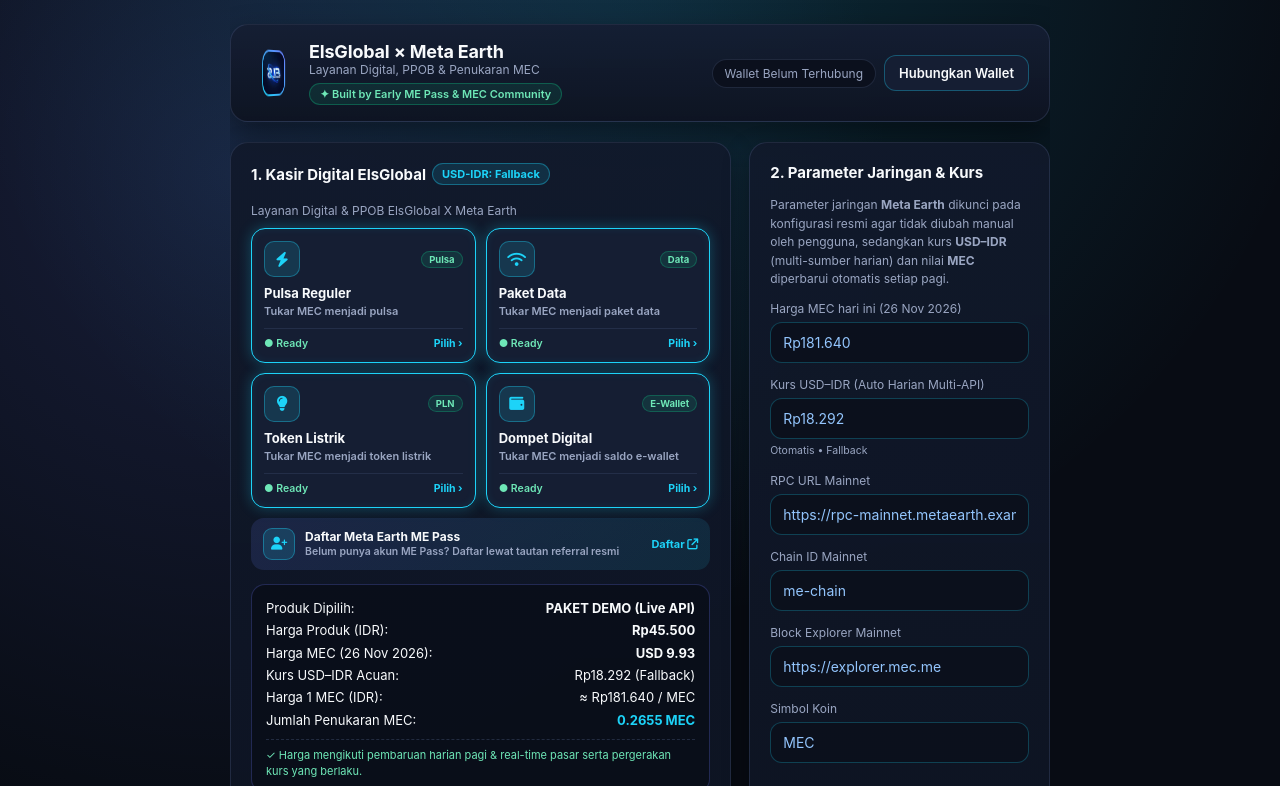
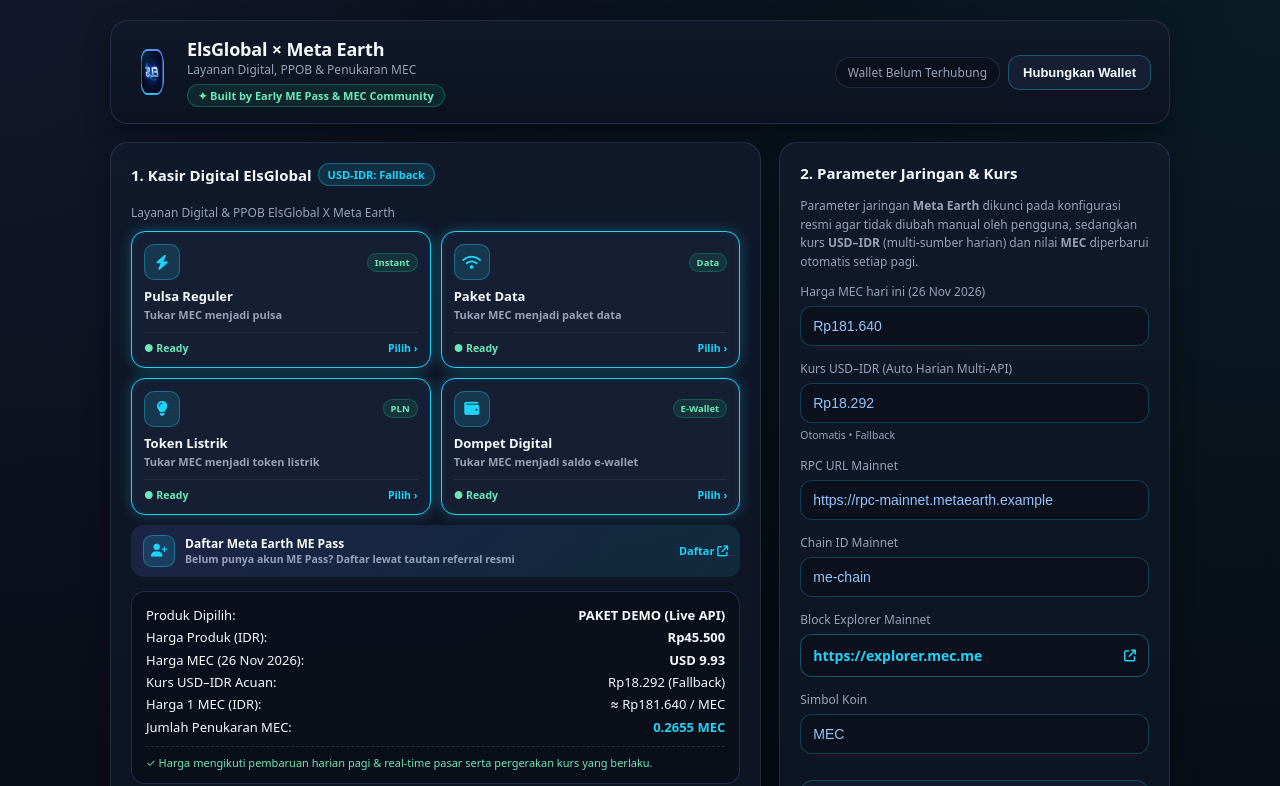
Before and after one commit to adasatudua950-sys/elsglobal-harbor-demo, a plain HTML site: page index.html in a window 1280 px wide. Shown: the top 786 px of the page. Drawn offline with Linux system fonts and the light colour scheme; no server answers.

Commit message:
Add files via upload

```diff
--- a/index.html
+++ b/index.html
@@ -3,24 +3,18 @@
 <head>
   <meta charset="UTF-8" />
   <meta name="viewport" content="width=device-width, initial-scale=1.0" />
-  <title>ElsGlobal × Meta Earth — Layanan Digital &amp; Penukaran MEC</title>
-  <link rel="manifest" href="./manifest.json" />
-  <link rel="prefetch" href="pulsa.html" />
-  <link rel="prefetch" href="paket-data.html" />
-  <link rel="prefetch" href="token-listrik.html" />
-  <link rel="prefetch" href="dompet-digital.html" />
-  <link rel="stylesheet" href="https://cdnjs.cloudflare.com/ajax/libs/font-awesome/6.4.0/css/all.min.css" />
+  <title>ElsGlobal × Meta Earth — Kasir Digital & Penukaran MEC</title>
+  <link rel="stylesheet" href="https://cdnjs.cloudflare.com/ajax/libs/font-awesome/6.5.2/css/all.min.css" />
   <style>
     :root {
       --bg: #080c14;
-      --card: #0e1422;
+      --card: #11192b;
       --card-2: #151e33;
+      --text: #f8fafc;
+      --muted: #94a3b8;
+      --border: rgba(124, 145, 200, 0.2);
       --accent: #1dd3f8;
       --accent-2: #6c7cff;
-      --text: #f8fafc;
-      --muted: #9aa6c2;
-      --border: rgba(124, 145, 200, 0.18);
-      --success: #10b981;
       --warning: #f59e0b;
     }
 
@@ -28,49 +22,43 @@
       box-sizing: border-box;
       margin: 0;
       padding: 0;
-      font-family: Inter, system-ui, -apple-system, Segoe UI, Roboto, sans-serif;
-    }
-
-    html, body {
-      max-width: 100%;
-      overflow-x: clip;
+    }
+
+    @keyframes spinLogo3D {
+      0% { transform: rotateY(0deg); }
+      100% { transform: rotateY(360deg); }
     }
 
     body {
-      background: radial-gradient(circle at 50% -5%, rgba(29, 211, 248, 0.16), transparent 42%),
-                  radial-gradient(circle at 18% 12%, rgba(108, 124, 255, 0.16), transparent 40%),
+      font-family: system-ui, -apple-system, BlinkMacSystemFont, "Segoe UI", Roboto, sans-serif;
+      background: radial-gradient(circle at top right, rgba(29, 211, 248, 0.08), transparent 45%),
+                  radial-gradient(circle at top left, rgba(108, 124, 255, 0.1), transparent 45%),
                   var(--bg);
       color: var(--text);
       min-height: 100vh;
-      padding: 24px 16px;
+      padding: 20px 14px;
+      overflow-x: clip;
     }
 
     .container {
       width: 100%;
-      max-width: 820px;
+      max-width: 1060px;
       margin: 0 auto;
-      overflow-x: clip;
+      min-width: 0;
     }
 
     .topbar {
       display: flex;
+      align-items: center;
+      justify-content: space-between;
+      gap: 14px;
       flex-wrap: wrap;
-      justify-content: space-between;
-      align-items: center;
-      gap: 12px;
-      background: linear-gradient(180deg, rgba(21, 30, 51, 0.94), rgba(14, 20, 34, 0.98));
+      background: linear-gradient(180deg, rgba(17, 25, 43, 0.95), rgba(12, 18, 31, 0.98));
       border: 1px solid var(--border);
-      padding: 16px 20px;
       border-radius: 18px;
-      margin-bottom: 20px;
-      box-shadow: 0 12px 30px rgba(0, 0, 0, 0.42);
-      min-width: 0;
-    }
-
-    @keyframes spinLogo3D {
-      0% { transform: perspective(600px) rotateY(0deg); }
-      50% { transform: perspective(600px) rotateY(360deg); }
-      100% { transform: perspective(600px) rotateY(360deg); }
+      padding: 16px 18px;
+      margin-bottom: 18px;
+      box-shadow: 0 10px 26px rgba(0, 0, 0, 0.34);
     }
 
     .brand {
@@ -374,6 +362,48 @@
       color: #93c5fd;
       border-color: rgba(29, 211, 248, 0.25);
       cursor: not-allowed;
+    }
+
+    a.explorer-link-box {
+      width: 100%;
+      max-width: 100%;
+      min-width: 0;
+      padding: 11px 12px;
+      border-radius: 12px;
+      border: 1px solid rgba(29, 211, 248, 0.35);
+      background: rgba(11, 16, 28, 0.85);
+      color: var(--accent);
+      font-size: 14px;
+      font-weight: 600;
+      text-decoration: none;
+      display: flex;
+      align-items: center;
+      justify-content: space-between;
+      gap: 8px;
+      cursor: pointer;
+      transition: border-color 0.15s ease, background 0.15s ease, box-shadow 0.15s ease;
+    }
+
+    a.explorer-link-box:hover,
+    a.explorer-link-box:focus-visible {
+      border-color: var(--accent);
+      background: rgba(21, 30, 51, 0.92);
+      box-shadow: 0 0 0 2px rgba(29, 211, 248, 0.16);
+      outline: none;
+      text-decoration: none;
+    }
+
+    a.explorer-link-box span {
+      overflow: hidden;
+      text-overflow: ellipsis;
+      white-space: nowrap;
+      text-decoration: none;
+    }
+
+    a.explorer-link-box i {
+      font-size: 12px;
+      flex-shrink: 0;
+      text-decoration: none;
     }
 
     input:focus, select:focus {
@@ -1346,7 +1376,7 @@
               <div>
                 <div class="menu-top">
                   <div class="menu-icon"><i class="fa-solid fa-bolt"></i></div>
-                  <span class="menu-badge">Pulsa</span>
+                  <span class="menu-badge">Instant</span>
                 </div>
                 <div class="menu-title">Pulsa Reguler</div>
                 <div class="menu-sub">Tukar MEC menjadi pulsa</div>
@@ -1578,7 +1608,10 @@
 
         <div class="field">
           <label for="explorerUrl">Block Explorer Mainnet</label>
-          <input id="explorerUrl" type="text" value="https://explorer.mec.me" readonly aria-readonly="true" />
+          <a id="explorerUrl" class="explorer-link-box" href="https://explorer.mec.me/" target="_blank" rel="noopener noreferrer" title="Buka Block Explorer Mainnet Meta Earth">
+            <span id="explorerUrlText">https://explorer.mec.me</span>
+            <i class="fa-solid fa-arrow-up-right-from-square" aria-hidden="true"></i>
+          </a>
         </div>
 
         <div class="field">
@@ -1689,7 +1722,7 @@
     const LOCKED_MERCHANT_ADDRESS = "me1nrnq23purh95la5yfs9ghm5d9yxc0u5qzul4hc";
     const LOCKED_RPC_URL = "https://rpc-mainnet.metaearth.example";
     const LOCKED_CHAIN_ID = "me-chain";
-    const LOCKED_EXPLORER_URL = "https://explorer.mec.me";
+    const LOCKED_EXPLORER_URL = "https://explorer.mec.me/";
     const LOCKED_SYMBOL = "MEC";
 
     const BASE_LOCAL_MIDNIGHT = new Date(2026, 10, 20).getTime();
@@ -1865,7 +1898,6 @@
         merchantAddress: LOCKED_MERCHANT_ADDRESS,
         rpcUrl: LOCKED_RPC_URL,
         chainId: LOCKED_CHAIN_ID,
-        explorerUrl: LOCKED_EXPLORER_URL,
         symbol: LOCKED_SYMBOL,
         bufferPercent: "6%",
         mecBaseUsd: `USD ${FIXED_MEC_BASE_USD.toFixed(2)}`,
@@ -1880,6 +1912,15 @@
           el.readOnly = true;
         }
       });
+
+      const explorerEl = document.getElementById("explorerUrl");
+      const explorerTextEl = document.getElementById("explorerUrlText");
+      if (explorerEl) {
+        explorerEl.href = LOCKED_EXPLORER_URL;
+      }
+      if (explorerTextEl) {
+        explorerTextEl.textContent = LOCKED_EXPLORER_URL.replace(/\/+$/, "");
+      }
 
       const rateInput = document.getElementById("usdIdrOverride");
       if (rateInput) {
```
